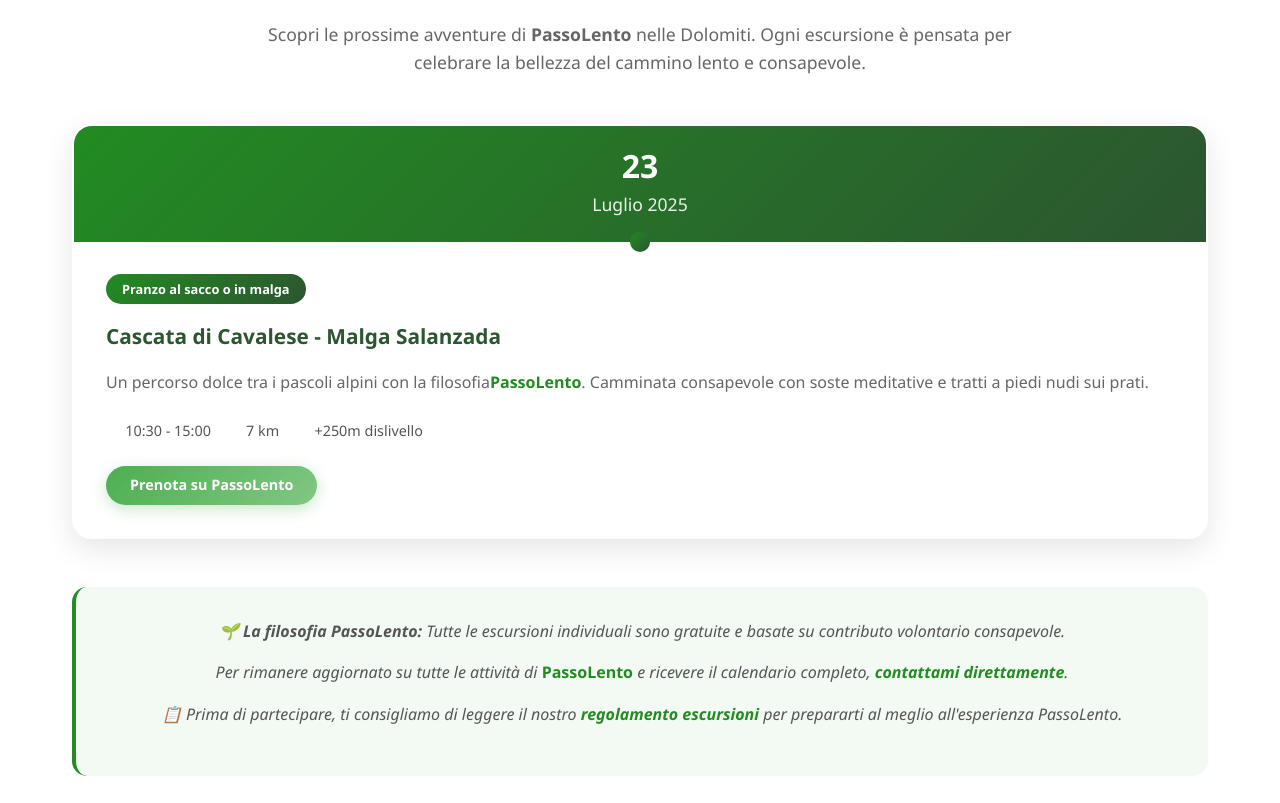
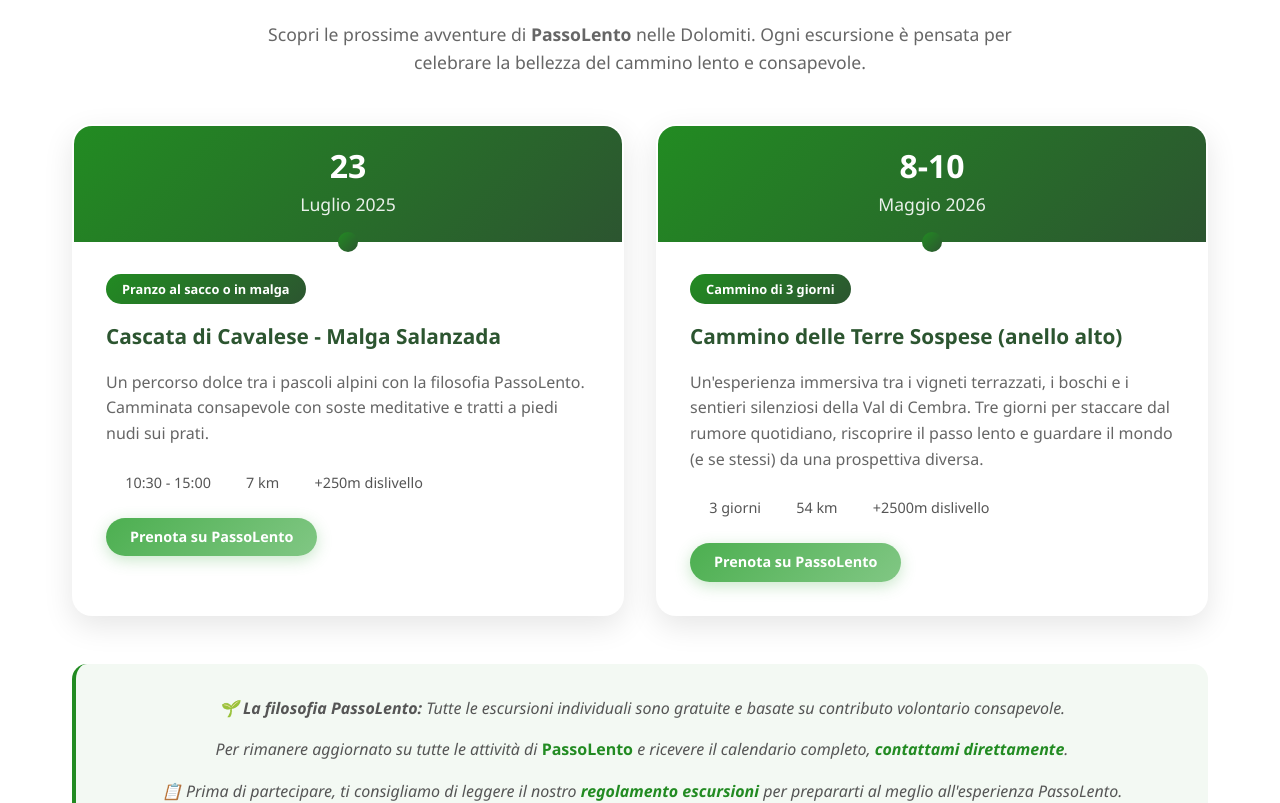
Before and after one commit to fracassi-marco/PassoLento, a Next.js app: page / in a window 1280 px wide. Shown: the part 2380-3183 px from the top of the page. Built offline with nearby package versions, Linux system fonts and the light colour scheme; a web font is replaced by a local one.

Commit message:
Add event data and update event rendering in Home component

```diff
--- a/src/app/globals.css
+++ b/src/app/globals.css
@@ -2651,6 +2651,12 @@ em {
 .fa-phone::before { content: "\f095"; }
 .fa-envelope::before { content: "\f0e0"; }
 .fa-whatsapp::before { content: "\f232"; }
+.fa-calendar-alt::before { content: "\f073"; }
+.fa-arrow-left::before { content: "\f060"; }
+.fa-book-open::before { content: "\f518"; }
+.fa-tint::before { content: "\f043"; }
+.fa-seedling::before { content: "\f4d8"; }
+.fa-gift::before { content: "\f06b"; }
 
 /* Size utilities */
 .fa-sm { font-size: 0.875em; }
--- a/src/app/page.tsx
+++ b/src/app/page.tsx
@@ -3,6 +3,7 @@ import HomeHero from "./components/HomeHero";
 import BlogPostCard from "./components/BlogPostCard";
 import Button from "./components/Button";
 import blogPosts from "@/data/blogPosts.json";
+import events from "@/data/events.json";
 
 export const metadata = defaultMetadata(
   "Guida Hiking nelle Dolomiti",
@@ -96,92 +97,30 @@ export default function Home() {
               Ogni escursione è pensata per celebrare la bellezza del cammino lento e consapevole.</p>
           </div>
           <div className="events-grid">
-            <div className="event-card">
+            {events.map((event) => (
+              <div key={event.id} className="event-card">
                 <div className="event-date">
-                <div className="event-day">23</div>
-                <div className="event-month">Luglio 2025</div>
+                  <div className="event-day">{event.day}</div>
+                  <div className="event-month">{event.month}</div>
                 </div>
                 <div className="event-content">
-                <div className="event-difficulty">Pranzo al sacco o in malga</div>
-                <h3 className="event-title">Cascata di Cavalese - Malga Salanzada</h3>
-                <p className="event-details">Un percorso dolce tra i pascoli alpini con la filosofia
-                  <em>PassoLento</em>. Camminata consapevole con soste meditative e tratti a piedi nudi
-                  sui prati.</p>
+                  <div className="event-difficulty">{event.difficulty}</div>
+                  <h3 className="event-title">{event.title}</h3>
+                  <p className="event-details">{event.description}</p>
                   <div className="event-meta">
-                  <div className="event-meta-item">
-                    <i className="fas fa-clock"></i>
-                    <span>10:30 - 15:00</span>
+                    {event.meta.map((item, index) => (
+                      <div key={index} className="event-meta-item">
+                        <i className={`fas ${item.icon}`}></i>
+                        <span>{item.text}</span>
                       </div>
-                  <div className="event-meta-item">
-                    <i className="fas fa-route"></i>
-                    <span>7 km</span>
-                  </div>
-                  <div className="event-meta-item">
-                    <i className="fas fa-mountain"></i>
-                    <span>+250m dislivello</span>
-                  </div>
+                    ))}
                   </div>
                   <Button href="#contact" variant="primary">
                     Prenota su PassoLento
                   </Button>
                 </div>
               </div>
-
-            {/*<div className="event-card">
-                <div className="event-date">
-                    <div className="event-day">22</div>
-                    <div className="event-month">Giugno 2025</div>
-                </div>
-                <div className="event-content">
-                    <div className="event-difficulty">Ritmo Naturale</div>
-                    <h3 className="event-title">Camminata al Lago di Carezza</h3>
-                    <p className="event-details">Sessione Hiking con l'approccio <em>PassoLento</em>
-                        intorno al famoso "Lago Arcobaleno" con tecniche di respirazione consapevole.</p>
-                    <div className="event-meta">
-                        <div className="event-meta-item">
-                            <i className="fas fa-clock"></i>
-                            <span>14:00 - 17:30</span>
-                        </div>
-                        <div className="event-meta-item">
-                            <i className="fas fa-route"></i>
-                            <span>6 km</span>
-                        </div>
-                        <div className="event-meta-item">
-                            <i className="fas fa-mountain"></i>
-                            <span>+150m dislivello</span>
-                        </div>
-                    </div>
-                    <a href="#contact" className="event-book-btn">Prenota su PassoLento</a>
-                </div>
-            </div>*/}
-
-            {/*<div className="event-card">
-                <div className="event-date">
-                    <div className="event-day">29</div>
-                    <div className="event-month">Giugno 2025</div>
-                </div>
-                <div className="event-content">
-                    <div className="event-difficulty">Alba Lenta</div>
-                    <h3 className="event-title">Alba consapevole al Passo Giau</h3>
-                    <p className="event-details">Esperienza unica firmata <em>PassoLento</em> per assistere all'alba
-                        sulle Dolomiti con pratica di mindfulness e camminata barefoot sui prati alpini.</p>
-                    <div className="event-meta">
-                        <div className="event-meta-item">
-                            <i className="fas fa-clock"></i>
-                            <span>5:30 - 10:00</span>
-                        </div>
-                        <div className="event-meta-item">
-                            <i className="fas fa-route"></i>
-                            <span>4 km</span>
-                        </div>
-                        <div className="event-meta-item">
-                            <i className="fas fa-mountain"></i>
-                            <span>+200m dislivello</span>
-                        </div>
-                    </div>
-                    <a href="#contact" className="event-book-btn">Prenota su PassoLento</a>
-                </div>
-            </div>*/}
+            ))}
           </div>
 
           <div className="calendar-note">
--- /dev/null
+++ b/src/data/events.json
@@ -0,0 +1,48 @@
+[
+  {
+    "id": "1",
+    "day": "23",
+    "month": "Luglio 2025",
+    "date": "2025-07-23",
+    "difficulty": "Pranzo al sacco o in malga",
+    "title": "Cascata di Cavalese - Malga Salanzada",
+    "description": "Un percorso dolce tra i pascoli alpini con la filosofia PassoLento. Camminata consapevole con soste meditative e tratti a piedi nudi sui prati.",
+    "meta": [
+      {
+        "icon": "fa-clock",
+        "text": "10:30 - 15:00"
+      },
+      {
+        "icon": "fa-route",
+        "text": "7 km"
+      },
+      {
+        "icon": "fa-mountain",
+        "text": "+250m dislivello"
+      }
+    ]
+  },
+  {
+    "id": "2",
+    "day": "8-10",
+    "month": "Maggio 2026",
+    "date": "2026-05-08",
+    "difficulty": "Cammino di 3 giorni",
+    "title": "Cammino delle Terre Sospese (anello alto)",
+    "description": "Un'esperienza immersiva tra i vigneti terrazzati, i boschi e i sentieri silenziosi della Val di Cembra. Tre giorni per staccare dal rumore quotidiano, riscoprire il passo lento e guardare il mondo (e se stessi) da una prospettiva diversa.",
+    "meta": [
+      {
+        "icon": "fa-calendar-alt",
+        "text": "3 giorni"
+      },
+      {
+        "icon": "fa-route",
+        "text": "54 km"
+      },
+      {
+        "icon": "fa-mountain",
+        "text": "+2500m dislivello"
+      }
+    ]
+  }
+]
```
Lines whose indentation alone changed are shown as unchanged.
